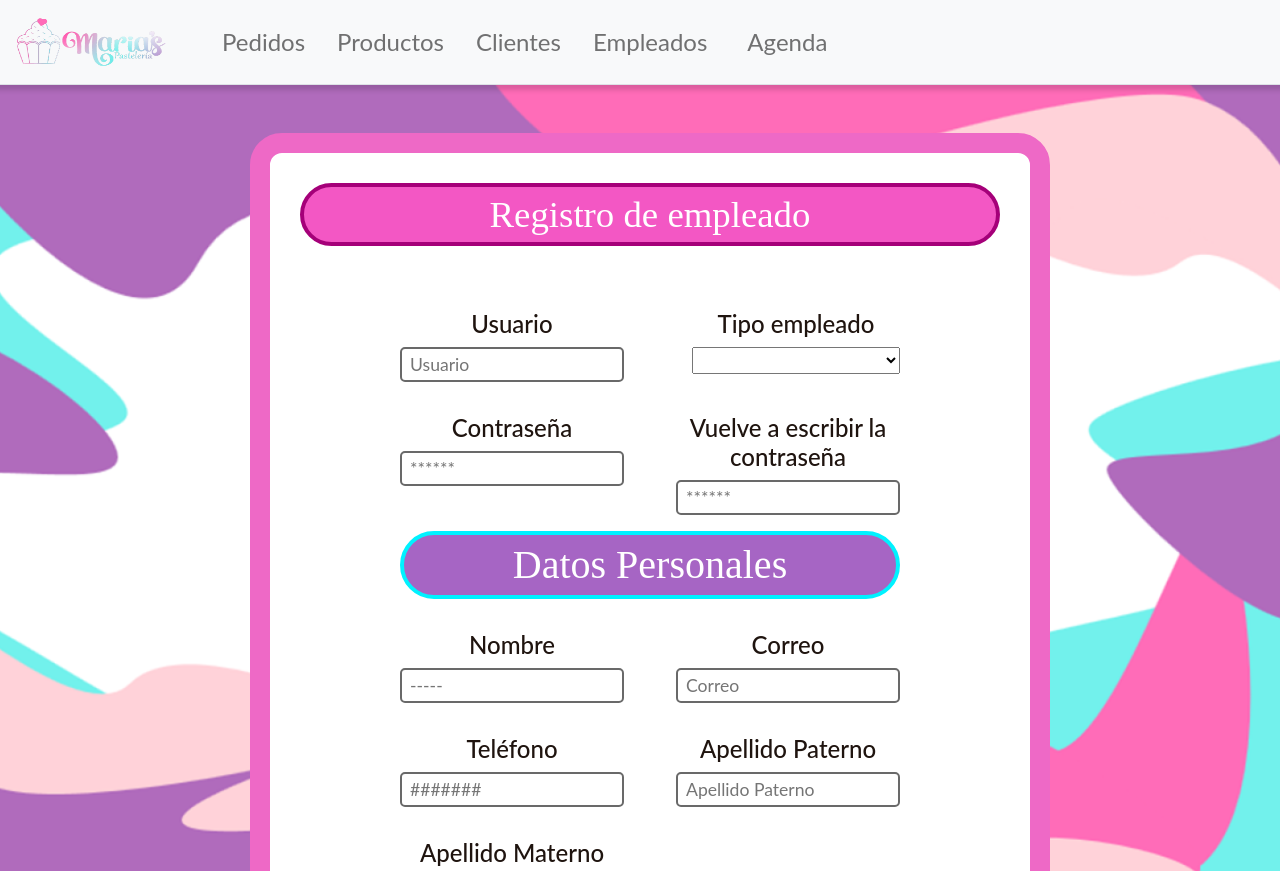
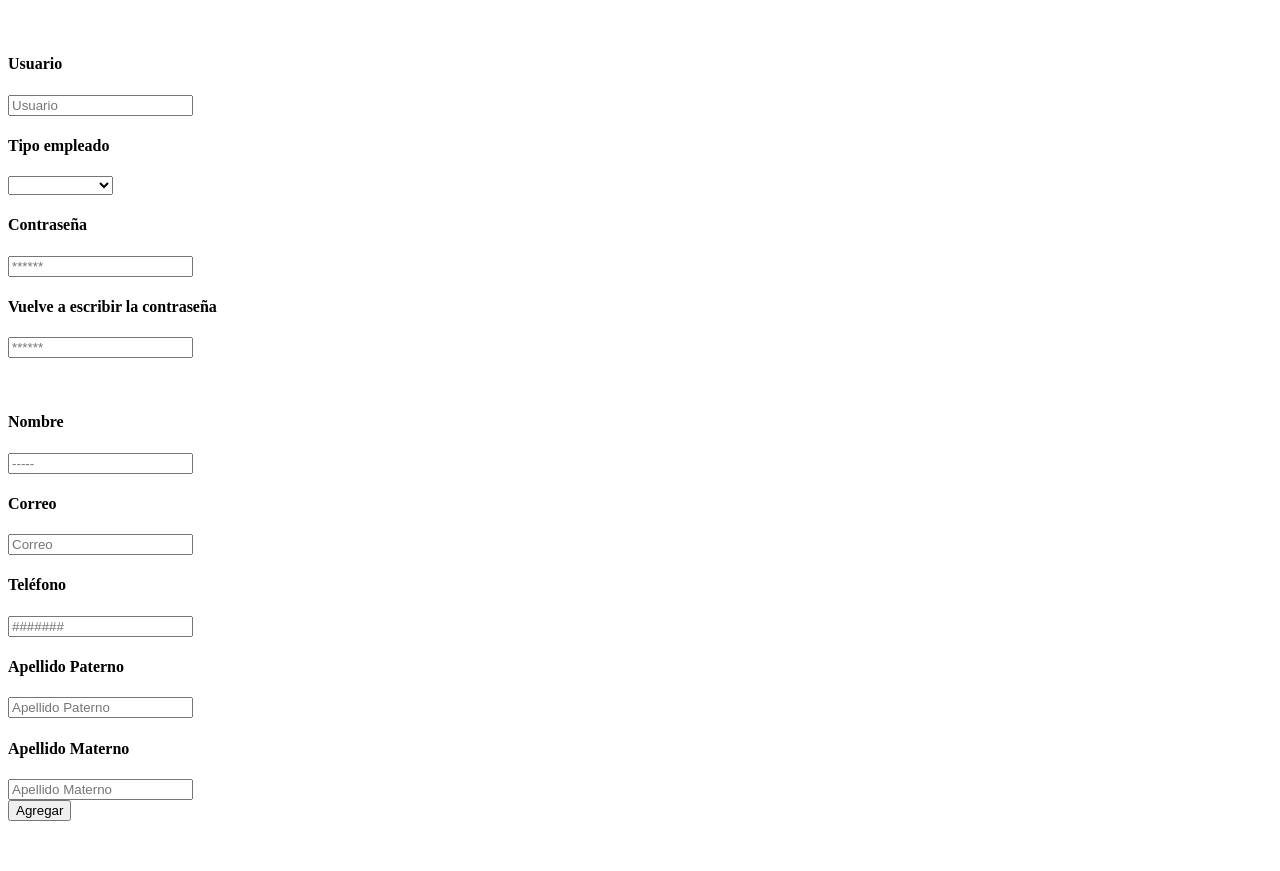
Before and after one commit to BryanP21/actividad, a PHP site: page /menuempleado.php in a window 1280 px wide. Shown: the top 871 px of the page. Run offline with PHP 8.4, Linux system fonts and the light colour scheme; the visitor is signed in with stand-in values (Sample User, id 1); data that the repository does not hold is empty.

Commit message:
eliminación navbar en menuempleado

```diff
--- a/php/menuempleado.php
+++ b/php/menuempleado.php
@@ -16,52 +16,7 @@ $query = mysqli_query($link,$empleado);
   	<head>
 	    <meta charset="utf-8">
 	    <meta name="viewport" content="width=device-width, initial-scale=1">
-				    <!-- ============= -->
-				    <!-- Bootstrap CSS -->
-				    <!-- ============= -->
-	    <link href="https://cdn.jsdelivr.net/npm/bootstrap@5.0.2/dist/css/bootstrap.min.css" rel="stylesheet" integrity="sha384-EVSTQN3/azprG1Anm3QDgpJLIm9Nao0Yz1ztcQTwFspd3yD65VohhpuuCOmLASjC" crossorigin="anonymous">
-	    <link rel="stylesheet" type="text/css" href="../css/main.css">
-		<link rel="stylesheet" type="text/css" href="../js/css/alertify.css">
-		<link rel="stylesheet" type="text/css" href="../js/css/themes/default.css">
-		<script src="../js/alertify.js"></script>
-		<script src="../js/jquery-3.6.1.min.js"></script>
-        <link type="text/css" href="../css/style.css" rel="stylesheet">
-	    <!-- <link rel="stylesheet" type="text/css" href="css/fonts.css"> -->
-	    <title>Maria's Pasteleria</title>
-	    <link rel="icon" href="../img/logos/Logos-MP-2021-02-02-06.ico">
-	</head>
-	<body class="fondo" style="overflow-x:hidden">
-					<!-- ====== -->
-				    <!-- NAVBAR -->
-				    <!-- ====== -->
 
-			<nav class="navbar navbar-expand-lg sticky-top navbar-light bg-light border-bottom px-3">
-		 	<a class="navbar-brand" href="index.html">
-		    	<img src="../img/logos/logos formato-08-A.png" width="150px" height="50px" class="d-inline-block" alt="">
-		  	</a>
-		  	<button class="navbar-toggler" type="button" data-bs-toggle="collapse" data-bs-target="#navbarNavDropdown" aria-controls="navbarNavDropdown" aria-expanded="false" aria-label="Toggle navigation">
-      		<span class="navbar-toggler-icon"></span>
-		  	</button>
-		  	<div class="collapse navbar-collapse" id="navbarNavDropdown">
-		    <ul class="px-4 fs-4 navbar-nav navbar-text">
-		      <li class="nav-item active">
-		        <a class="px-3 nav-link " href="../pedidos/pedidos.php">Pedidos</a>
-		      </li>
-		      <li class="nav-item">
-		        <a class="px-3 nav-link" href="#">Productos</a>
-		      </li>
-		      <li class="nav-item">
-		        <a class="px-3 nav-link" href="cliente/menucliente.php">Clientes</a>
-		      </li>
-		      <li class="nav-item">
-		        <a class="px-3 nav-link" href="#">Empleados</a>
-		      </li>
-		      <li class="px-3 nav-item">
-		        <a class="nav-link" href="../agenda/index.php">Agenda</a>
-		      </li>
-		    </ul>
-		  </div>
-		</nav>
 
 <!-------------------------INICIO TABLA EMPLEADOS REGISTROS------------->
     <!---<div> <img src=../img/empleados/3.png class="logologregistros2"></div>--->
```
